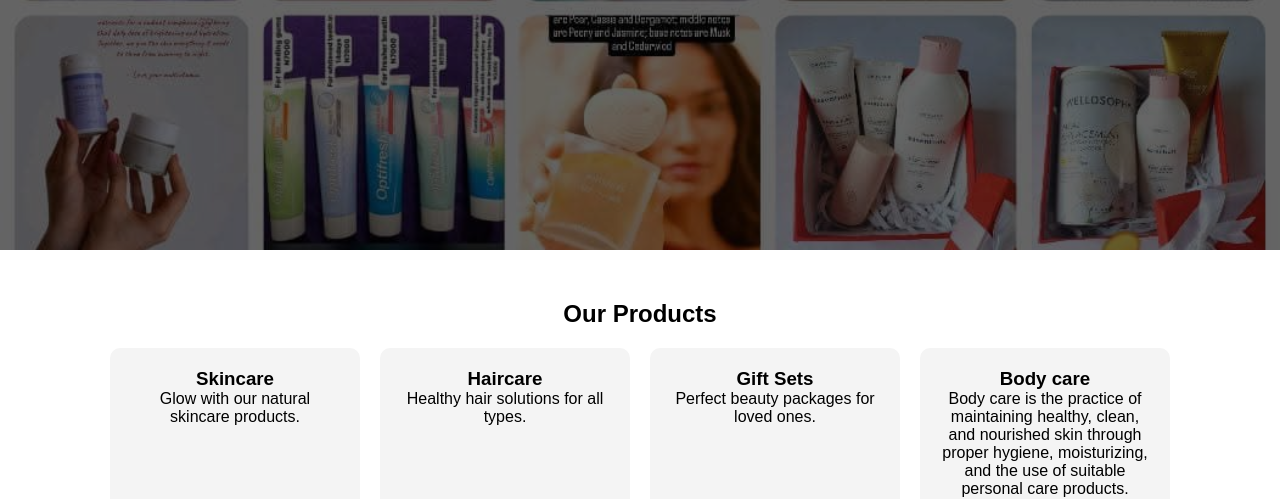
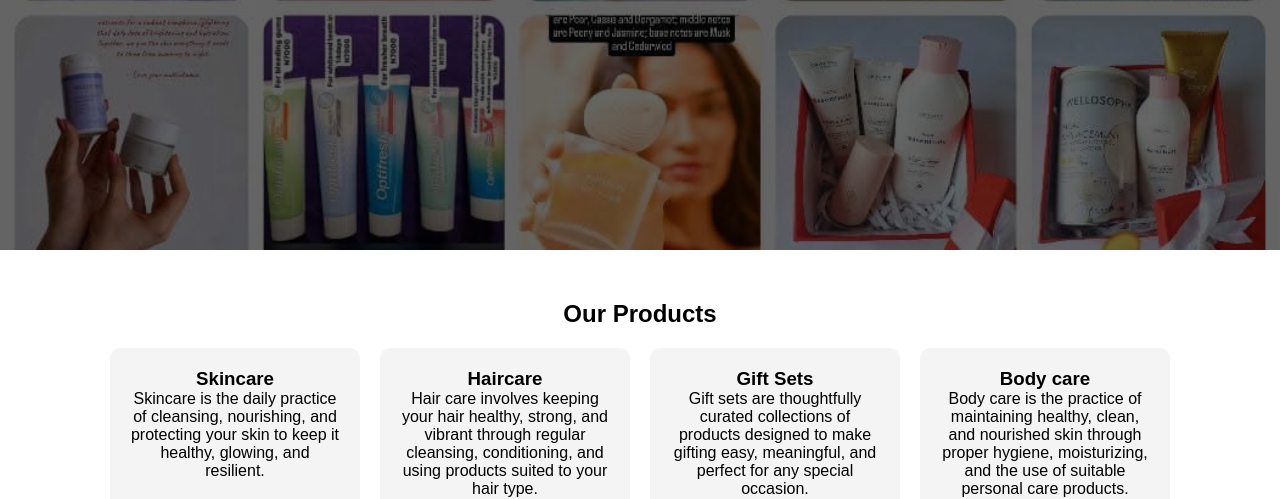
Before and after one commit to kennygold4life-star/business, a plain HTML site: page index.html in a window 1280 px wide. Shown: the part 463-962 px from the top of the page. Drawn offline with Linux system fonts and the light colour scheme.

Commit message:
Update index.html

```diff
--- a/index.html
+++ b/index.html
@@ -131,17 +131,17 @@
         <div class="services">
             <div class="card">
                 <h3>Skincare</h3>
-                <p>Glow with our natural skincare products.</p>
+                <p>Skincare is the daily practice of cleansing, nourishing, and protecting your skin to keep it healthy, glowing, and resilient.</p>
             </div>
 
             <div class="card">
                 <h3>Haircare</h3>
-                <p>Healthy hair solutions for all types.</p>
+                <p>Hair care involves keeping your hair healthy, strong, and vibrant through regular cleansing, conditioning, and using products suited to your hair type.</p>
             </div>
 
             <div class="card">
                 <h3>Gift Sets</h3>
-                <p>Perfect beauty packages for loved ones.</p>
+                <p>Gift sets are thoughtfully curated collections of products designed to make gifting easy, meaningful, and perfect for any special occasion.</p>
             </div>
             <div class="card">
                 <h3>Body care </h3>
```
